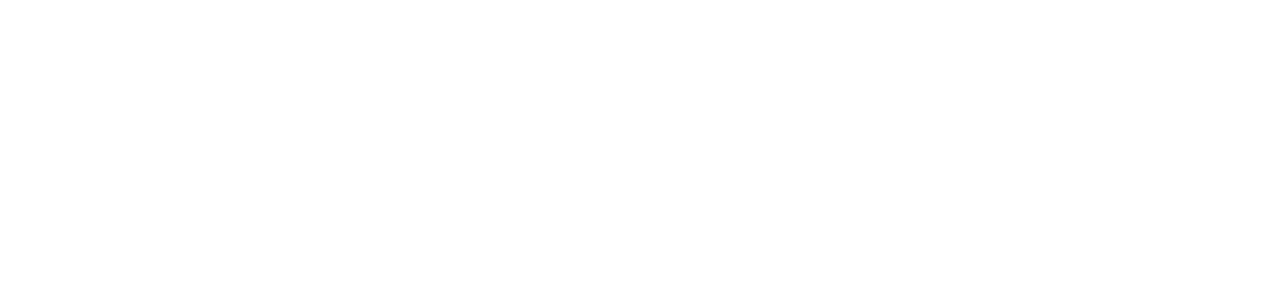
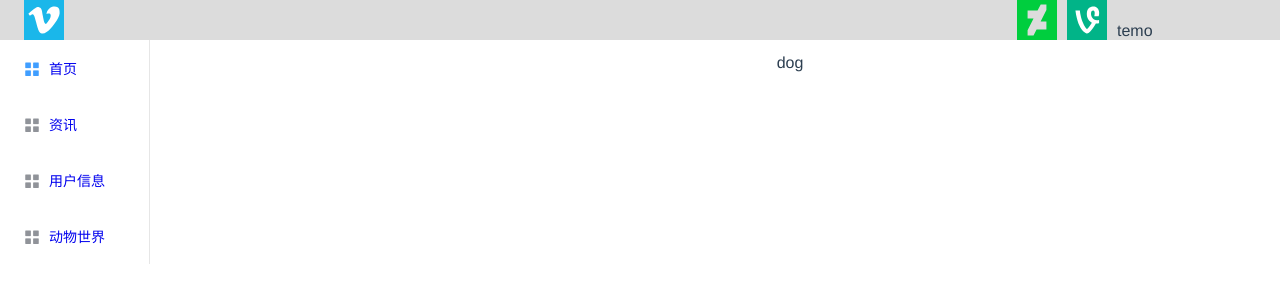
Before and after one commit to sinSquid/eden, a Vue app: page /animals/dog in a window 1280 px wide. Shown: the top 300 px of the page. Built offline with nearby package versions, Linux system fonts and the light colour scheme.

Commit message:
新增动物世界入口路由以及文件

```diff
--- a/src/lib/config/Navigation.js
+++ b/src/lib/config/Navigation.js
@@ -17,6 +17,12 @@
     url: 'userInfo',
     icon: 'icon3',
   },
+  {
+    label: '动物世界',
+    value: 'animals',
+    url: 'animals',
+    icon: 'icon4',
+  },
 ];
 export {
   NavList,
--- a/src/router.js
+++ b/src/router.js
@@ -1,6 +1,6 @@
 import Vue from 'vue';
 import Router from 'vue-router';
-import framework from '@/views/index.vue';
+import layout from '@/views/index.vue';
 
 Vue.use(Router);
 
@@ -24,10 +24,22 @@
       path: '/',
       name: 'home',
       redirect: '/home',
-      component: framework,
+      component: layout,
       children: [{
         path: 'home',
         component: () => import('@/views/Home.vue'),
+      }],
+    },
+    {
+      path: '/animals',
+      name: 'animals',
+      redirect: '/animals/dog',
+      component: layout,
+      children: [{
+        path: 'dog',
+        name: 'dog',
+        component: () => import('@/views/animals/dog/index.vue'),
+        meta: { title: 'dog', icon: 'dog', noCache: true },
       }],
     },
     {
--- a/src/store/actions.js
+++ b/src/store/actions.js
@@ -11,7 +11,7 @@
       commit('setUserInfo', data);
       const usertoken = { token };
       commit('setUserToken', usertoken);
-      router.push({ path: '/home' });
+      router.push({ path: '/' });
     } else if (code === 1000) {
       const mess = { message, type: 'error' };
       commit('setGlobalMessage', mess);
--- /dev/null
+++ b/src/views/animals/dog/index.vue
@@ -0,0 +1,13 @@
+<template>
+  <div>dog</div>
+</template>
+
+<script>
+export default {
+  name: 'dog',
+};
+</script>
+
+<style scoped>
+
+</style>
```
